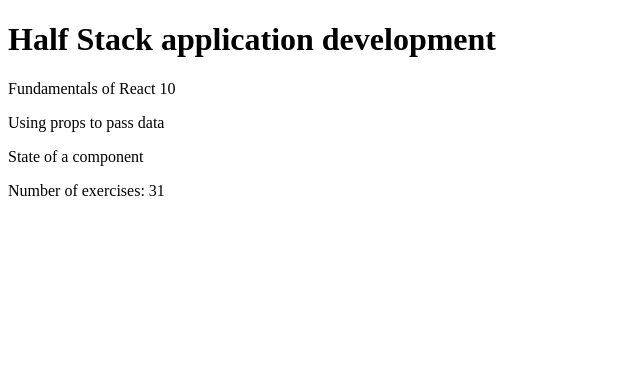
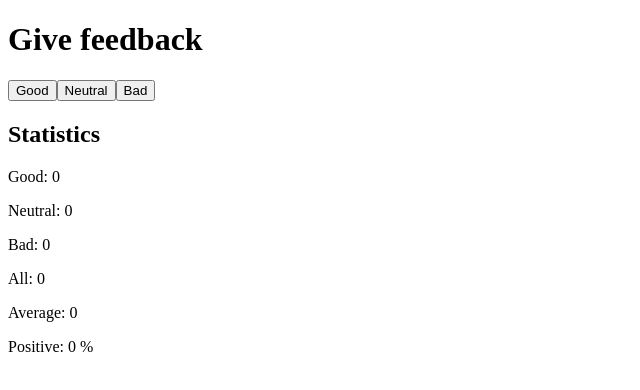
Before and after one commit to kenancosic/fullstackOpen, a React (Vite) app in the folder part1/: page / in a window 1280 px wide. Shown: the top 390 px of the page, without its empty margins (0-640 px from the left). Built offline with nearby package versions, Linux system fonts and the light colour scheme.

Commit message:
Task 1.7: unicafe step 2
Finished task unicafe 1.7 step 2

```diff
--- a/part1/src/App.jsx
+++ b/part1/src/App.jsx
@@ -1,44 +1,32 @@
-import Header from './Header';
-import Content from './Content';
-import Total from './Total';
+import { useState } from 'react'
+
+const Button = ({onClick, text}) =>{
+  return <button onClick={onClick}> {text}</button>
+}
 
 const App = () => {
+  // save clicks of each button to its own state
+  const [good, setGood] = useState(0)
+  const [neutral, setNeutral] = useState(0)
+  const [bad, setBad] = useState(0)
 
-   const course = {
-    name: 'Half Stack application development',
-    parts: [
-      {
-        name: 'Fundamentals of React',
-        exercises: 10
-      },
-      {
-        name: 'Using props to pass data',
-        exercises: 7
-      },
-      {
-        name: 'State of a component',
-        exercises: 14
-      }
-    ]
-  }
-
-
+  const total = good + neutral + bad
+  const average = total === 0 ? 0 : (good * 1 + neutral * 0 + bad * -1)/total;
+  const positive = total === 0 ? 0 : (good/total) * 100;
   return (
     <div>
-      {/* <h1>{course}</h1> */}
-      <Header course={course.name}/>
-      {/* <p>
-        {part1} {exercises1}
-      </p>
-      <p>
-        {part2} {exercises2}
-        </p>
-        <p>
-        {part3} {exercises3}
-        </p> */}
-        <Content parts={course.parts}></Content>
-      {/* <p>Number of exercises {exercises1 + exercises2 + exercises3}</p> */}
-      <Total parts={course.parts} />
+      <h1>Give feedback</h1>
+      <Button onClick = {() => setGood(good+1)} text = "Good"/>
+      <Button onClick = {() => setNeutral(neutral+1)} text = "Neutral" />
+      <Button onClick = {() => setBad(bad+1)} text = "Bad" />
+
+      <h2>Statistics</h2>
+      <p>Good: {good}</p>
+      <p>Neutral: {neutral}</p>
+      <p>Bad: {bad}</p>
+      <p>All: {total}</p>
+      <p>Average: {average}</p>
+      <p>Positive: {positive} %</p>
     </div>
   )
 }
--- a/part1/src/Content.jsx
+++ b/part1/src/Content.jsx
@@ -6,7 +6,6 @@
 
 const Content = (props) => {
   const parts = props.parts;
-  console.log(parts);
   return <div>
     <Part name={parts[0].name} exercises={parts[0].exercises} />
     <Part name={parts[1].name} exercise={parts[1].exercises} />
```
